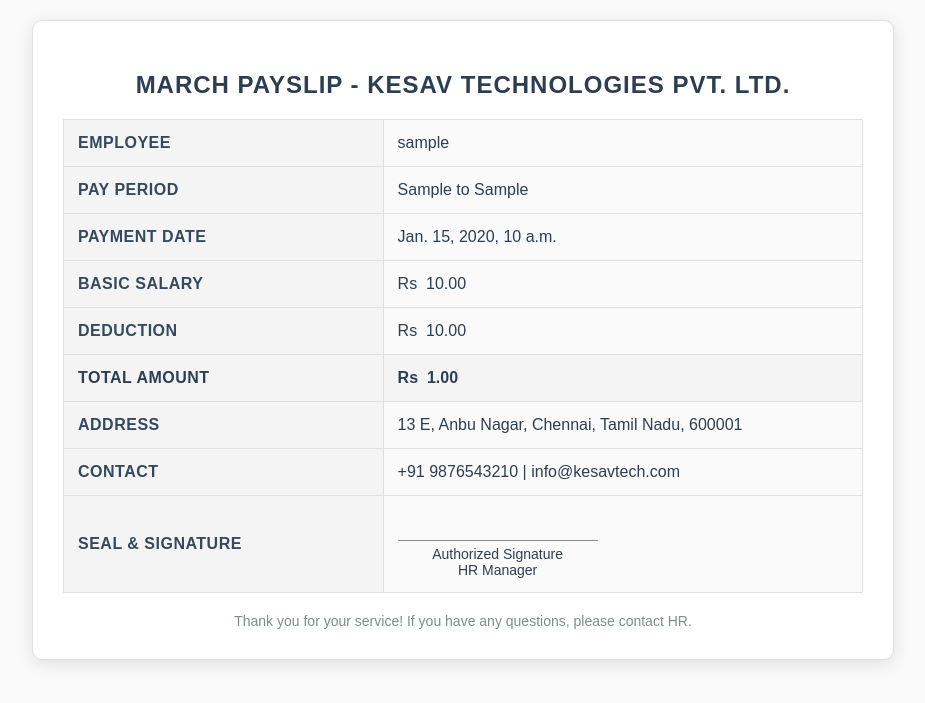
After one commit to Kesav-1614/Attendance_management, a Django app: template attendance/templates/payslip_template.html in a window 1280 px wide. The commit adds this page. Shown: the top 703 px of the page, without its empty margins (177-1102 px from the left). Run offline with Django 3.2, Linux system fonts and the light colour scheme; the template is opened without the code that fills it: most values are stand-ins (such as "Sample title", 1, 10 or a date in 2020).

Commit message:
Created a page for generating the payslip
Improved overall functionality

```diff
--- a/attendance/templates/admin_dashboard.html
+++ b/attendance/templates/admin_dashboard.html
@@ -134,7 +134,9 @@
             <a href="{% url 'view_attendance' %}"><i class="fas fa-calendar-check"></i> View Attendance</a>
             <a href="{% url 'leave_management' %}"><i class="fas fa-envelope-open-text"></i> Manage Leave Requests</a>
             <a href="{% url 'select_employee' %}"> <i class="fas fa-file-download"></i> Download Attendance Report</a>
-             <a href="{% url 'logout' %}" class="logout-btn"><i class="fas fa-sign-out-alt"></i> Logout</a>
+            <a href="{% url 'generate_payroll' %}"><i class="fas fa-file-invoice"></i> Generate Payroll</a>
+            <a href="{% url 'payroll_list' %}"><i class="fas fa-list"></i> Payroll List</a>
+            <a href="{% url 'logout' %}" class="logout-btn"><i class="fas fa-sign-out-alt"></i> Logout</a>
         </div>
 
         <!-- Main Content -->
--- /dev/null
+++ b/attendance/templates/payslip_template.html
@@ -0,0 +1,148 @@
+<!DOCTYPE html>
+<html lang="en">
+<head>
+    <meta charset="UTF-8" />
+    <meta name="viewport" content="width=device-width, initial-scale=1.0" />
+    <title>March Payslip - Kesav Technologies Pvt. Ltd.</title>
+    <style>
+        body {
+            font-family: Arial, sans-serif;
+            margin: 20px;
+            padding: 0;
+            background-color: #f9f9f9;
+            color: #333;
+        }
+        .container {
+            max-width: 800px;
+            margin: 20px auto;
+            background-color: #ffffff;
+            padding: 30px;
+            border-radius: 10px;
+            box-shadow: 0 4px 16px rgba(0,0,0,0.1);
+            border: 1px solid #e0e0e0;
+        }
+        h2 {
+            text-align: center;
+            color: #2c3e50;
+            margin-bottom: 20px;
+            text-transform: uppercase;
+            font-size: 24px;
+            letter-spacing: 1px;
+        }
+        table {
+            width: 100%;
+            border-collapse: collapse;
+            font-size: 16px;
+            color: #2c3e50;
+            margin-top: 20px;
+        }
+        th, td {
+            padding: 14px;
+            border: 1px solid #e0e0e0;
+            text-align: left;
+        }
+        th {
+            background-color: #f4f4f4;
+            font-weight: bold;
+            color: #34495e;
+            text-transform: uppercase;
+            letter-spacing: 0.5px;
+            width: 40%;
+        }
+        td {
+            background-color: #fafafa;
+        }
+        .total {
+            font-weight: bold;
+            background-color: #f4f4f4;
+            color: #2c3e50;
+        }
+        .seal {
+            text-align: center;
+            margin-top: 20px;
+            font-size: 14px;
+            color: #7f8c8d;
+        }
+        .signature {
+            margin-top: 30px;
+            display: inline-block;
+            border-top: 1px solid #7f8c8d;
+            padding-top: 5px;
+            width: 200px;
+            text-align: center;
+            font-size: 14px;
+        }
+        .stamp {
+            display: inline-block;
+            margin-left: 30px;
+            width: 100px;
+            height: 100px;
+            border: 2px dashed #7f8c8d;
+            display: flex;
+            align-items: center;
+            justify-content: center;
+            font-size: 14px;
+            color: #7f8c8d;
+            font-style: italic;
+        }
+    </style>
+</head>
+<body>
+
+<div class="container">
+    <h2>March Payslip - Kesav Technologies Pvt. Ltd.</h2>
+
+    <table>
+        <tr>
+            <th>Employee</th>
+            <td>{{ payroll.employee.username }}</td>
+        </tr>
+        <tr>
+            <th>Pay Period</th>
+            <td>{{ payroll.pay_period_start }} to {{ payroll.pay_period_end }}</td>
+        </tr>
+        <tr>
+            <th>Payment Date</th>
+            <td>{{ payroll.payment_date }}</td>
+        </tr>
+        <tr>
+            <th>Basic Salary</th>
+            <td>Rs&nbsp;&nbsp;{{ payroll.basic_salary|floatformat:2 }}</td>
+        </tr>
+        <tr>
+            <th>Deduction</th>
+            <td>Rs&nbsp;&nbsp;{{ payroll.deduction|floatformat:2 }}</td>
+        </tr>
+        <tr>
+            <th class="total">Total Amount</th>
+            <td class="total">Rs&nbsp;&nbsp;{{ payroll.total_amount|floatformat:2 }}</td>
+        </tr>
+        <tr>
+            <th>Address</th>
+            <td>13 E, Anbu Nagar, Chennai, Tamil Nadu, 600001</td>
+        </tr>
+        <tr>
+            <th>Contact</th>
+            <td>+91 9876543210 | info@kesavtech.com</td>
+        </tr>
+        <tr>
+            <th>Seal & Signature</th>
+            <td>
+                <div style="display: flex; align-items: center; justify-content: space-between;">
+                    <div class="signature">
+                        Authorized Signature
+                        <br> HR Manager
+                    </div>
+
+                </div>
+            </td>
+        </tr>
+    </table>
+
+    <div class="seal">
+        Thank you for your service! If you have any questions, please contact HR.
+    </div>
+</div>
+
+</body>
+</html>
```
Also changed, not shown: attendance/forms.py (+9 -2 lines), attendance/models.py (+22 -1 lines), attendance/templates/dashboard.html (+43 -34 lines), attendance/templates/generate_payroll.html (added, +127 -0 lines), attendance/templates/payroll_list.html (added, +43 -0 lines), attendance/urls.py (+7 -0 lines), attendance/views.py (+200 -60 lines), employee_attendance/settings.py (+4 -3 lines), attendance/migrations/0025_payroll.py (added), attendance/migrations/0026_remove_payroll_payment_date_and_more.py (added), attendance/migrations/0027_alter_payroll_hourly_rate_and_more.py (added), attendance/migrations/0028_payroll_payment_date_alter_payroll_table.py (added), attendance/migrations/0029_alter_payroll_payment_date.py (added), attendance/migrations/0030_remove_payroll_hourly_rate_and_more.py (added), 2 more files, 1 other file.
